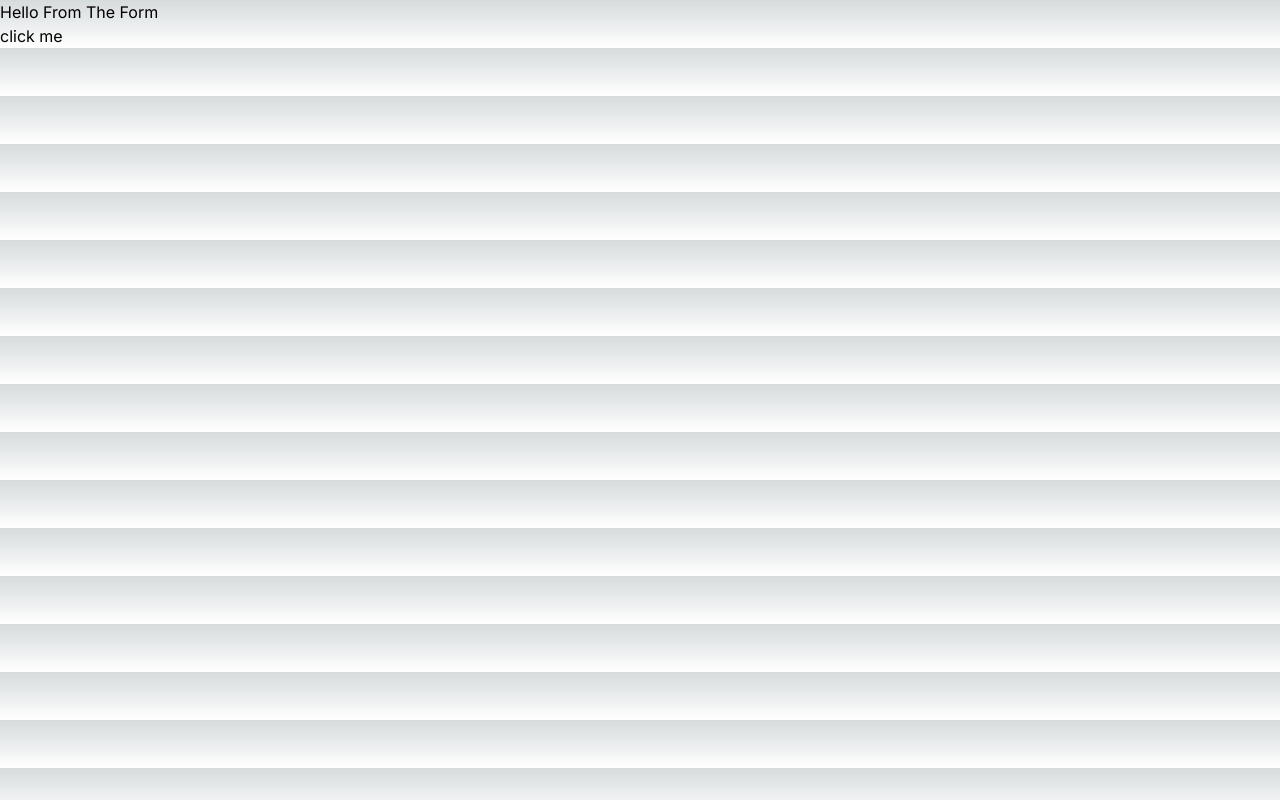
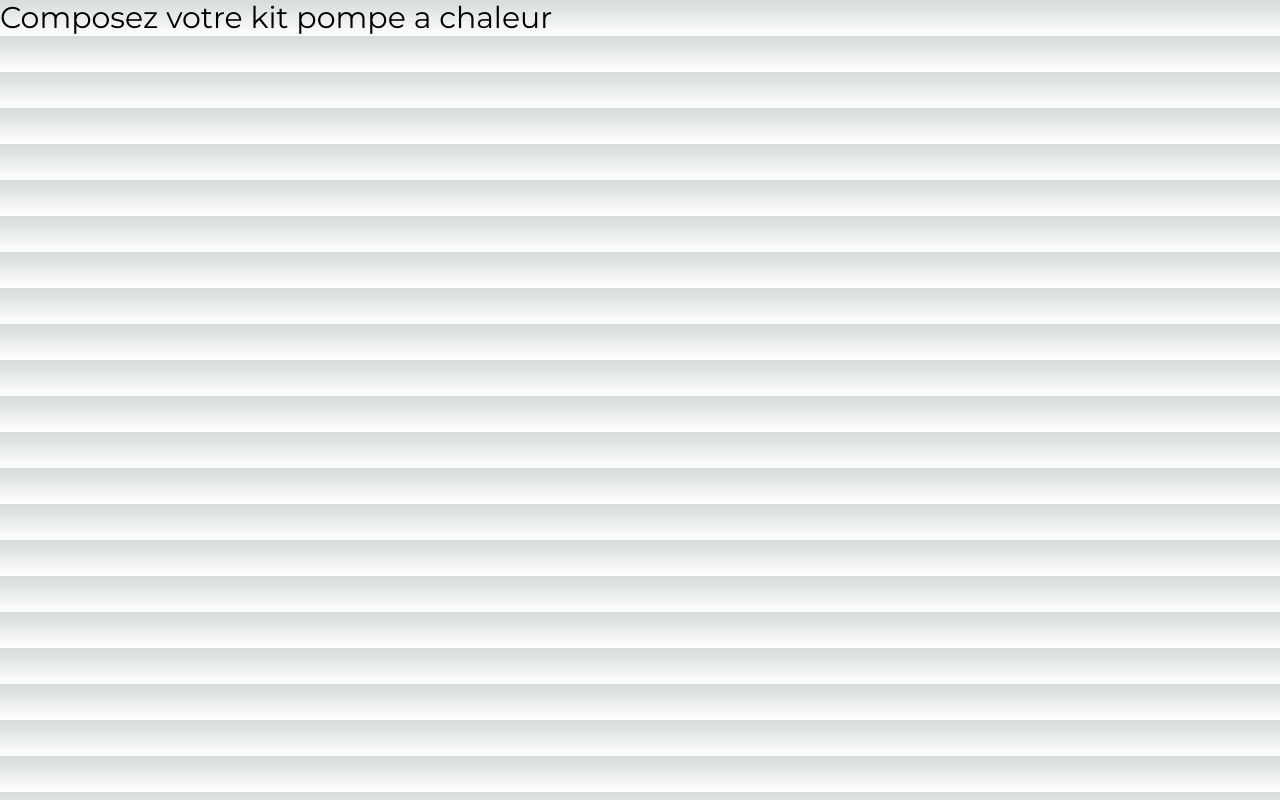
Before and after one commit to achrafaitmbarek/eloken-exo, a Next.js app: page / in a window 1280 px wide. Built offline with nearby package versions, Linux system fonts and the light colour scheme.

Commit message:
start figuring out the project components and adding tailwind to the project

```diff
--- a/src/app/components/Form.jsx
+++ /dev/null
@@ -1,14 +0,0 @@
-'use client';
-import React from "react";
-
-
-const Form = () => {
-  return (
-    <>
-      <div>Hello From The Form</div>
-      <button onClick={()=>{console.log('helllo mtf i am working')}}>click me </button>
-    </>
-  );
-};
-
-export default Form;
--- /dev/null
+++ b/src/app/components/stepForm.jsx
@@ -0,0 +1,12 @@
+import React from "react";
+
+
+const Form = () => {
+  return (
+    <>
+      <h1 className="text-3xl font-bold underline">Hello From The Form</h1>
+    </>
+  );
+};
+
+export default Form;
--- a/src/app/layout.js
+++ b/src/app/layout.js
@@ -1,7 +1,7 @@
-import { Inter } from 'next/font/google'
+import { Montserrat } from 'next/font/google'
 import './globals.css'
 
-const inter = Inter({ subsets: ['latin'] })
+const montserrat = Montserrat({ subsets: ['latin'] })
 
 export const metadata = {
   title: 'Create Next App',
@@ -11,7 +11,7 @@ export const metadata = {
 export default function RootLayout({ children }) {
   return (
     <html lang="en">
-      <body className={inter.className}>{children}</body>
+      <body className={montserrat.className}>{children}</body>
     </html>
   )
 }
--- a/src/app/page.js
+++ b/src/app/page.js
@@ -1,8 +1,11 @@
+'use client'
 import Image from 'next/image'
-import Form from './components/Form'
+import Form from './components/stepForm'
 
 export default function Home() {
   return (
-    <Form/>
+  <div className='container mx-auto'>
+    <h1 className="text-3xl font bold ">Composez votre kit pompe a chaleur</h1>
+  </div>
     )
 }
--- a/tailwind.config.js
+++ b/tailwind.config.js
@@ -6,13 +6,7 @@ module.exports = {
     './src/app/**/*.{js,ts,jsx,tsx,mdx}',
   ],
   theme: {
-    extend: {
-      backgroundImage: {
-        'gradient-radial': 'radial-gradient(var(--tw-gradient-stops))',
-        'gradient-conic':
-          'conic-gradient(from 180deg at 50% 50%, var(--tw-gradient-stops))',
-      },
-    },
+    extend: {},
   },
   plugins: [],
 }
```
Also changed, not shown: src/app/components/choiceDisplay.jsx (added), src/app/components/fromInput.jsx (added).
